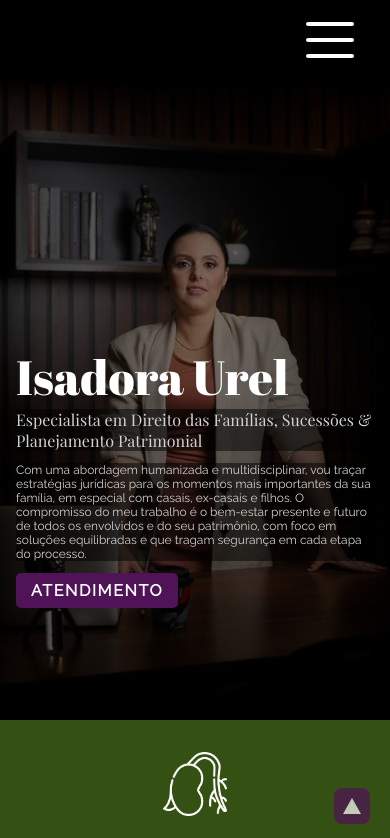
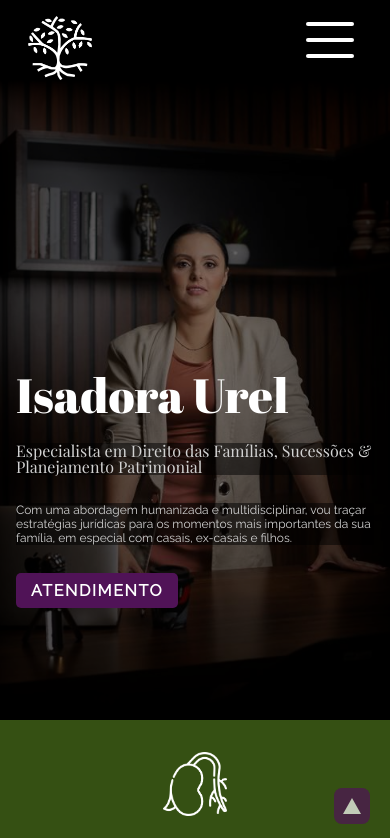
Before and after one commit to thiagodsd/isadora-urel-landing-page, a React (Create React App) app: page / in a window 390 px wide. Shown: the top 838 px of the page. Built offline with nearby package versions, Linux system fonts and the light colour scheme.

Commit message:
Refactor logo and header styles

```diff
--- a/src/App.css
+++ b/src/App.css
@@ -33,6 +33,29 @@ header nav {
     justify-content: space-between;
     align-items: center;
 }
+
+header nav .logo {
+    display: flex;
+    flex-direction: row;
+    justify-content: space-around;
+    align-items: center;
+    gap: 1rem;
+}
+
+header nav .logo a img {
+    height: 4rem;
+    width: auto;
+}
+
+header nav .logo p {
+    display: flex;
+    align-items: center;
+    font-size: 4rem;
+    color: #ffffff;
+    font-family: 'Abril Fatface', serif;
+    font-weight: lighter;
+}
+
 
 header nav ul {
     list-style: none;
@@ -73,24 +96,30 @@ header nav ul li button:hover {
 }
 
 .hero-text {
+    display: flex;
+    flex-direction: column;
     flex-basis: 60%;
+    gap: 1rem;
 }
 
-.hero-text h1 {
+/* .hero-text h1 {
     font-size: 6rem;
     color: #ffffff;
     font-family: 'Abril Fatface', serif;
     font-weight: lighter;
-    /* line-height: 1.0; */
+} */
+
+.hero-text h1 {
+    display: none;
 }
 
 .hero-text h2 {
     font-family: 'Playfair Display', serif;
     text-align: left;
-    font-size: 1.5rem;
+    font-size: 3rem;
     font-weight: lighter;
     color: #d2d2d2;
-    /* color: #ffffff; */
+    line-height: 1.0;
 }
 
 .hero-text p {
@@ -123,12 +152,14 @@ header nav ul li button:hover {
     padding: 8px 15px;
     border-radius: 5px;
     cursor: pointer;
-    font-size: 1em;
     font-family: 'Raleway', sans-serif;
     font-weight: 900;
     font-size: 1.5rem;
     text-transform: uppercase;
     letter-spacing: 0.1em;
+    flex-shrink: 0;
+    flex-grow: 0;
+    align-self: flex-start;
 }
 
 .atendimento-button:hover {
@@ -278,12 +309,16 @@ header nav ul li button:hover {
         transform: rotateZ(405deg) translate(-0.8rem, -0.6rem);
     }
 
-    header nav ul li:not(:last-child) button {
+    .header nav ul li:not(:last-child) button {
         border-right: none;
     }
 
     .hero-text h1 {
+        display: block;
         font-size: 3rem;
+        color: #ffffff;
+        font-family: 'Abril Fatface', serif;
+        font-weight: lighter;
     }
 
     .hero-text h2 {
@@ -299,4 +334,25 @@ header nav ul li button:hover {
     .atendimento-button {
         font-size: 1rem;
     }
+
+    header nav .logo {
+        position: absolute !important;
+        top: 0px;
+        left: 20px;
+        width: 5rem;
+        height: 5rem;
+        padding: 1rem;
+        display: flex;
+        flex-direction: column;
+        justify-content: space-around;
+    }
+
+    /* header nav .logo a img {
+        height: 4rem;
+        width: auto;
+    } */
+
+    header nav .logo p {
+        display: none;
+    }
 }
--- a/src/components/Header.js
+++ b/src/components/Header.js
@@ -1,6 +1,8 @@
 import React, { useState } from 'react';
 import { initializeApp } from "firebase/app";
 import { getAnalytics, logEvent } from "firebase/analytics";
+
+import logo_image from '../assets/images/logo_02_white.png';
 
 const firebaseConfig = {
     apiKey: "***REMOVED***",
@@ -29,6 +31,12 @@ const Header = () => {
     return (
         <header>
             <nav>
+            <div className="logo">
+                <a href="/">
+                    <img src={logo_image} alt="icone de arvore minimalista" />
+                </a>
+                <p>Isadora Urel</p>
+            </div>
             <div className={`hamburger ${isMenuVisible ? 'clicked' : ''}`} onClick={toggleMenu}>
                     <div className="line line-1"></div>
                     <div className="line line-2"></div>
--- a/src/components/Hero.js
+++ b/src/components/Hero.js
@@ -36,7 +36,8 @@ const Hero = () => {
                 <h1>Isadora Urel</h1>
                 <h2>Especialista em Direito das Famílias, Sucessões &amp; Planejamento Patrimonial</h2>
                 {/* <p>Guarda de Menores &#x2022; Divórcio &#x2022; Partilha de Bens &#x2022; Testamentos e Heranças &#x2022; Contrato de União Estável &#x2022; Regime de Bens</p> */}
-                <p>Com uma abordagem humanizada e multidisciplinar, vou traçar estratégias jurídicas para os momentos mais importantes da sua família, em especial com casais, ex-casais e filhos. O compromisso do meu trabalho é o bem-estar presente e futuro de todos os envolvidos e do seu patrimônio, com foco em soluções  equilibradas e que tragam segurança em cada etapa do processo.</p>
+                <p>Com uma abordagem humanizada e multidisciplinar, vou traçar estratégias jurídicas para os momentos mais importantes da sua família, em especial com casais, ex-casais e filhos.</p>
+                {/* <p>O compromisso do meu trabalho é o bem-estar presente e futuro de todos os envolvidos e do seu patrimônio, com foco em soluções  equilibradas e que tragam segurança em cada etapa do processo.</p> */}
                 <button className="atendimento-button" onClick={() => navigateAndLog('#contact', 'contact')}>Atendimento</button>
             </div>
             <div className="hero-image">
```
